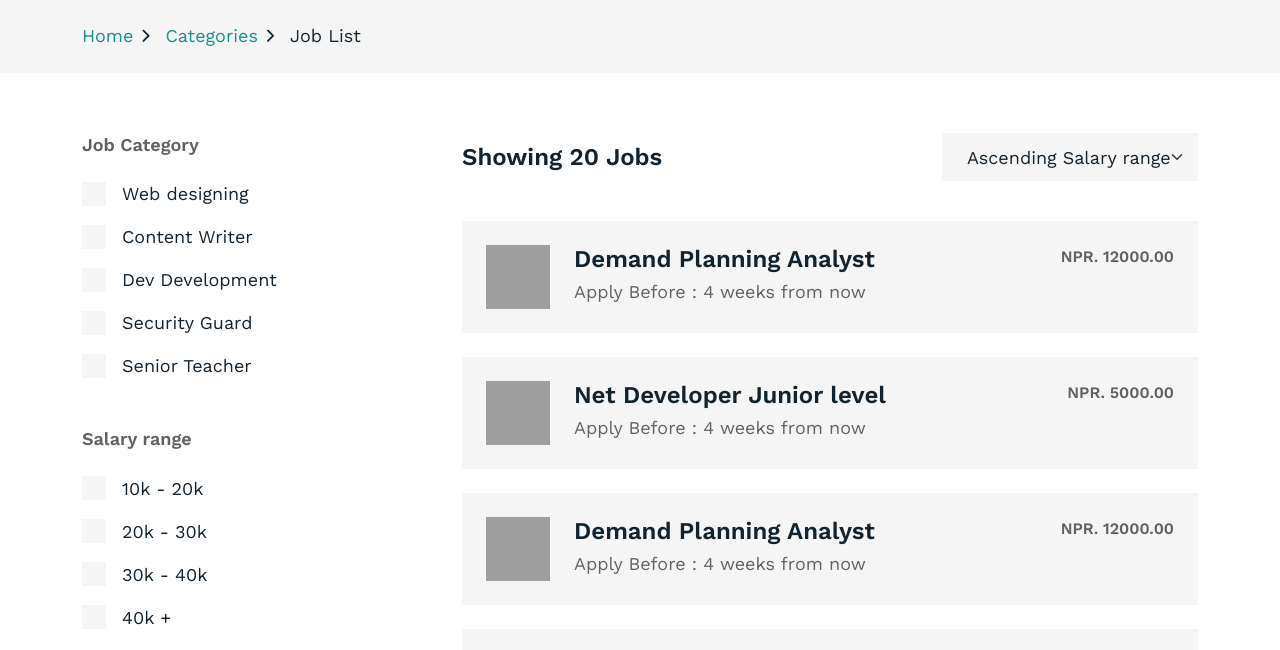
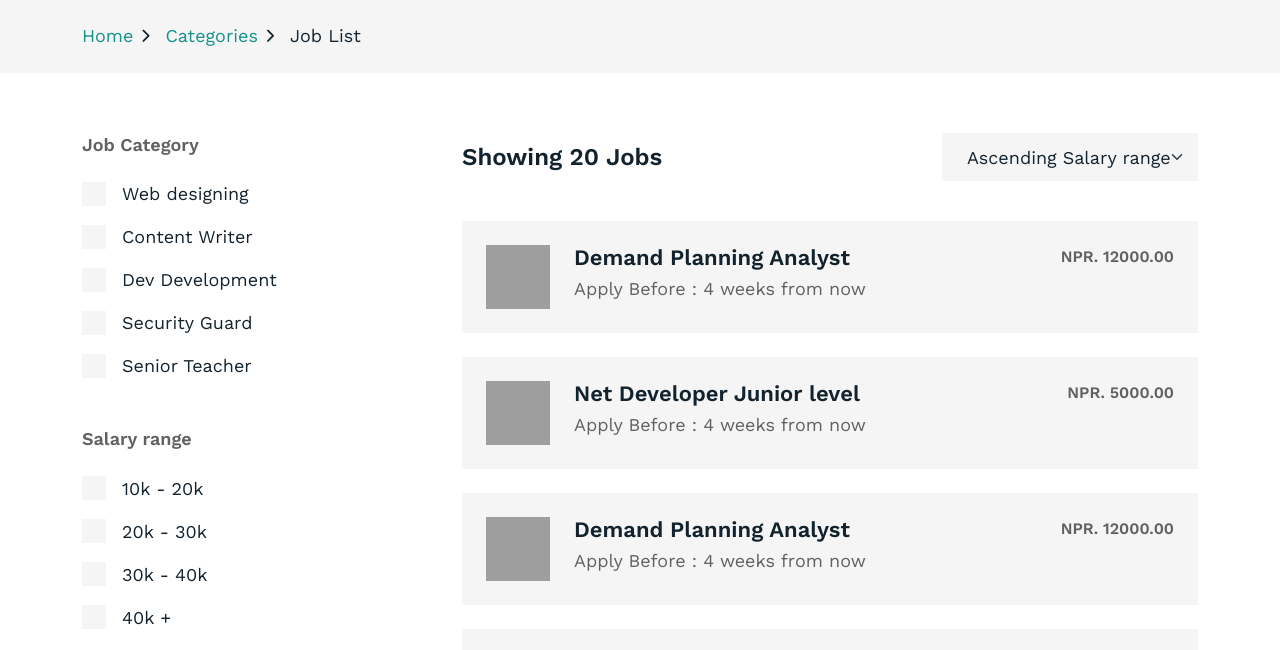
Before and after one commit to stu9437l/broadbio, a plain HTML site: page job-list.html in a window 1280 px wide. Shown: the part 139-789 px from the top of the page. Drawn offline with nearby package versions, Linux system fonts and the light colour scheme; grey boxes are pictures that could not be loaded.

Commit message:
design enahance

```diff
--- a/style/pages/_job.scss
+++ b/style/pages/_job.scss
@@ -16,7 +16,7 @@
       margin-left: 24px;
     }
     .job__title {
-      font-size: $lg-font;
+      font-size: 22px;
       font-weight: $semi-bold;
       margin-bottom: 4px;
       color: $black-color;
--- a/style/responsive/_breakpoints.scss
+++ b/style/responsive/_breakpoints.scss
@@ -458,6 +458,7 @@ $mobile: 500px;
       }
     }
     .job__item {
+      padding: 16px;
       margin-bottom: 16px;
       .job__title {
         font-weight: 600;
```
Also changed, not shown: style/main.css, 1 other file.
